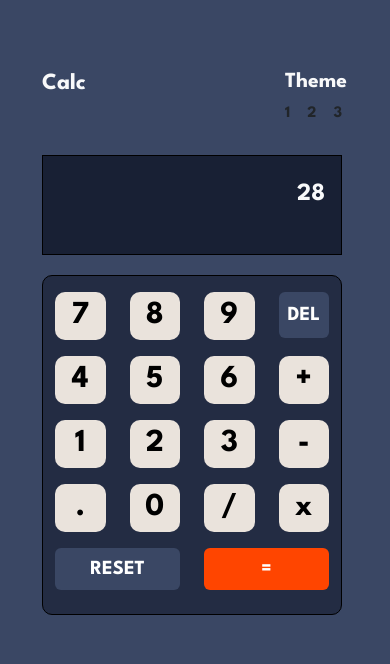
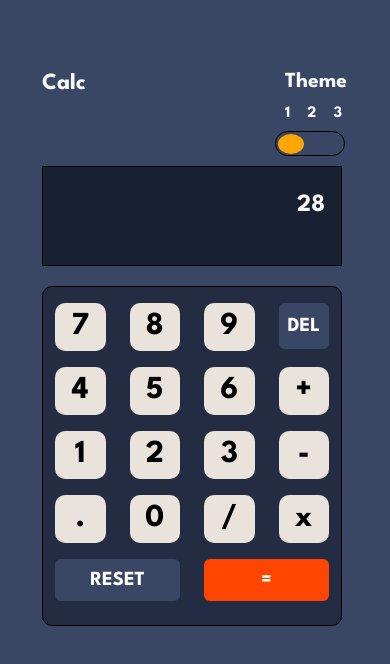
Before and after one commit to Juliancito1/Calculator, a React (Vite) app: page / in a window 390 px wide. Shown: the top 664 px of the page. Built offline with nearby package versions, Linux system fonts and the light colour scheme.

Commit message:
Se agrego el slider en tablet y celular

```diff
--- a/src/App.css
+++ b/src/App.css
@@ -168,6 +168,24 @@
     transition: 0.5s;
   }
 
+  .slider{
+    position: relative;
+    right: 5px;
+    width: 90px;
+    height: 27px;
+    margin-bottom: 10px;
+    border-radius: 20px;
+    border: 1px solid black;
+  }
+
+  .circle{
+    margin-left: 2px;
+    width: 25px !important;
+    height: 25px;
+    background-color: orange;
+    border-radius: 50%;
+  }
+
 }
 @media (min-width:360px) and (max-width:767px)
 {
@@ -244,6 +262,24 @@
     transition: 0.5s;
   }
 
+  .slider{
+    position: relative;
+    right: 10px;
+    width: 70px;
+    height: 25px;
+    margin-bottom: 10px;
+    border-radius: 20px;
+    border: 1px solid black;
+  }
+
+  .circle{
+    margin-left: 2px;
+    width: 15px !important;
+    height: 20px;
+    background-color: orange;
+    border-radius: 50%;
+  }
+
 }
 
 @media (min-width:375px) and (max-width:767px)
--- a/src/components/calculator/Calculator.jsx
+++ b/src/components/calculator/Calculator.jsx
@@ -13,7 +13,7 @@ const Calculator = () => {
                     </Col>
                     <Col xs={3} md={3} lg={3}>
                     <h4 className='text-light'>Theme</h4>
-                    <section className='d-flex justify-content-between'>
+                    <section className='d-flex justify-content-between text-light'>
                         <h6>1</h6>
                         <h6>2</h6>
                         <h6>3</h6>
```
